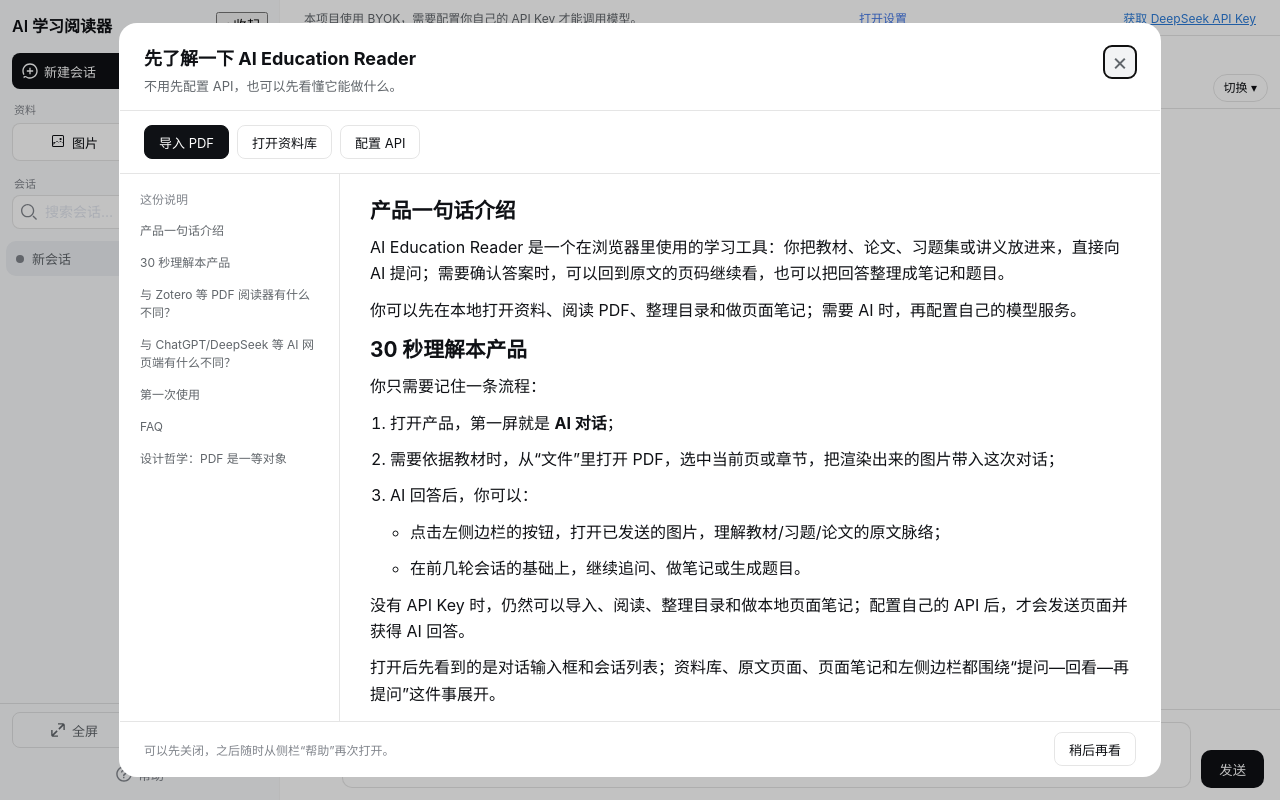
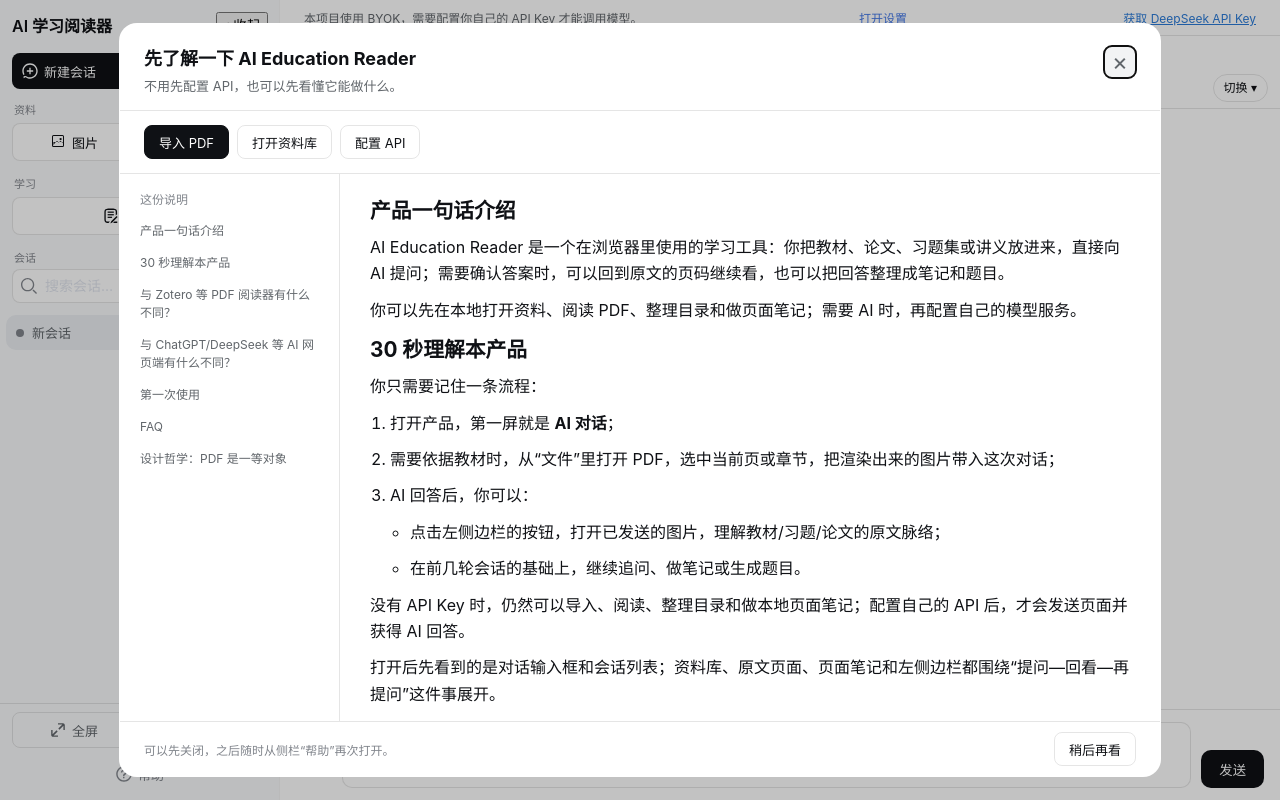
Before and after one commit to beichen126/ai-education-reader, a React (Vite) app: page / in a window 1280 px wide. Built offline with nearby package versions, Linux system fonts and the light colour scheme.

Commit message:
feat(nav): give study cards a first-level sidebar entry
The expanded sidebar gains a 学习 section with 学习卡片, and the collapsed rail gains rail-cards between 文件 and the spacer, so the completion matrix V220-A08 holds: no prompt entry, cards at the first level, Help still last.

```diff
--- a/src/cockpit/Sidebar.tsx
+++ b/src/cockpit/Sidebar.tsx
@@ -7,7 +7,8 @@
 import { layoutStore, useLayoutStore } from '../engine/layout-store'
 import { NEW_TITLE } from '../engine/types'
 import { displayTitle, sanitizeTitle, MAX_TITLE_LEN } from '../engine/session-title'
-import { IconNewChatOutline16, IconSearchOutline16, IconSettingsOutline16, IconClockOutline16, IconFullscreenOutline16, IconFolderOpenOutline16, IconQuestionOutline14, Input } from '../dsh/primitives'
+import { IconNewChatOutline16, IconSearchOutline16, IconSettingsOutline16, IconClockOutline16, IconFullscreenOutline16, IconFolderOpenOutline16, IconListPenOutline16, IconQuestionOutline14, Input } from '../dsh/primitives'
+import { learningUiActions } from '../study-cards/learning-ui-store'
 import { IconPhoto16 } from './composer-icons'
 import css from './cockpit.module.css'
 
@@ -40,6 +41,7 @@
         <button type="button" className={css.railBtn} data-testid="rail-new-chat" aria-label="新建会话" title="新建会话" onClick={() => sessionsActions.newChat()}><IconNewChatOutline16 /></button>
         <button type="button" className={css.railBtn} data-testid="rail-images" aria-label="图片资料" title="图片资料" onClick={() => galleryActions.open(currentConv?.id, 0)}><IconPhoto16 /></button>
         <button type="button" className={css.railBtn} data-testid="rail-files" aria-label="本地文件" title="本地文件" onClick={() => documentUiActions.openLibrary()}><IconFolderOpenOutline16 /></button>
+        <button type="button" className={css.railBtn} data-testid="rail-cards" aria-label="学习卡片" title="学习卡片" onClick={() => learningUiActions.openLibrary('cards')}><IconListPenOutline16 /></button>
         <div className={css.railSpacer} />
         <button type="button" className={css.railBtn} data-testid="rail-fullscreen" aria-label={fsTitle} title={fsTitle} onClick={toggle}><IconFullscreenOutline16 /></button>
         <button type="button" className={css.railBtn} data-testid="rail-settings" aria-label="设置" title="设置" onClick={uiActions.openSettings}><IconSettingsOutline16 /></button>
@@ -67,6 +69,12 @@
         </button>
         <button type="button" className={css.entryBtn} data-testid="sidebar-entry-files" onClick={() => documentUiActions.openLibrary()}>
           <IconFolderOpenOutline16 /> <span>文件</span>
+        </button>
+      </div>
+      <div className={css.sidebarSection}>学习</div>
+      <div className={css.sidebarEntries}>
+        <button type="button" className={css.entryBtn} data-testid="sidebar-entry-cards" onClick={() => learningUiActions.openLibrary('cards')}>
+          <IconListPenOutline16 /> <span>学习卡片</span>
         </button>
       </div>
       <div className={css.sidebarSection}>会话</div>
```
